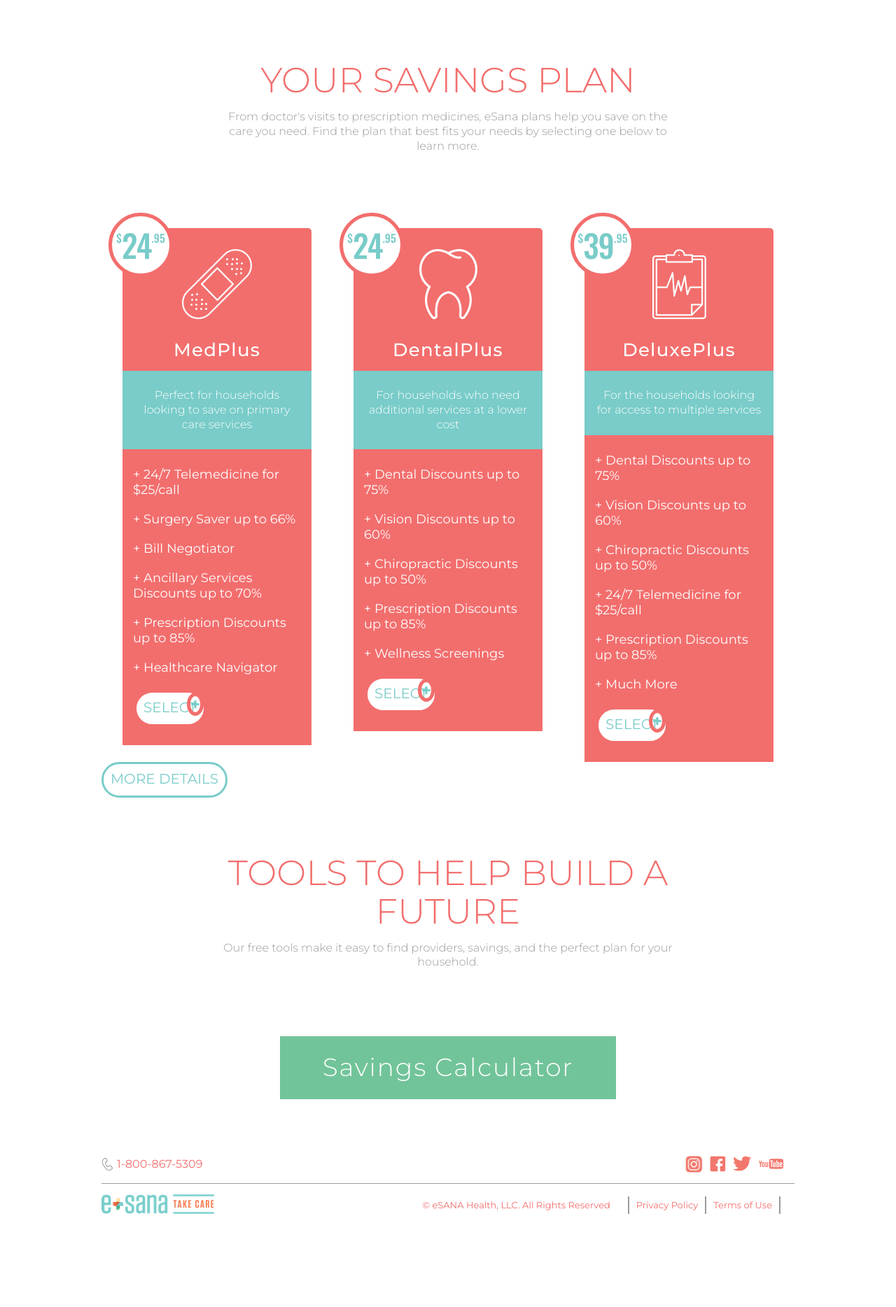
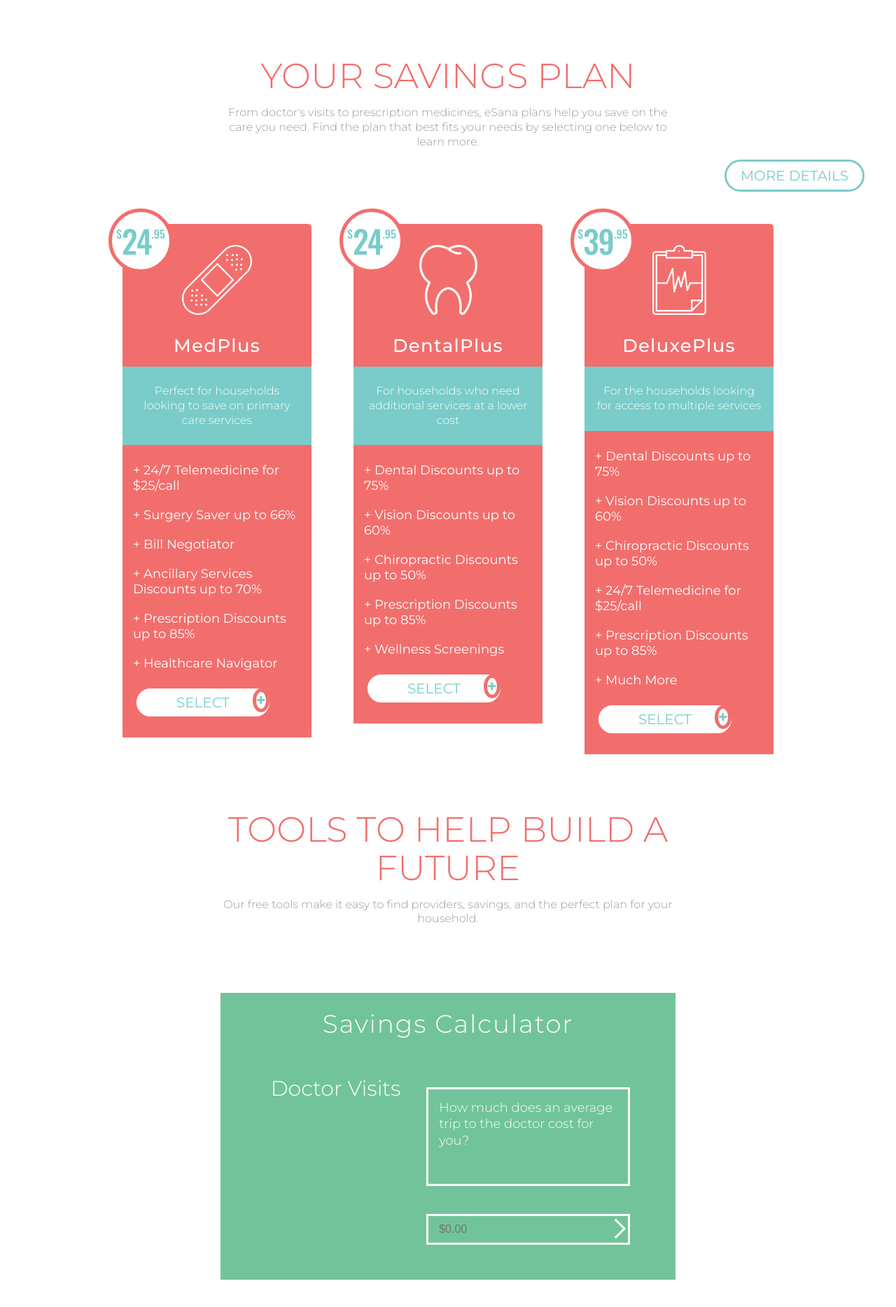
Before and after one commit to btc-brasstackscollective/eSana, a PHP site: template templates/home.html.twig in a window 1280 px wide. Shown: the part 811-2679 px from the top of the page at 70% size. Before the commit the page ends 2546 px from the top, so only its background shows below. Run offline with PHP 8.4, Linux system fonts and the light colour scheme; the template is opened without the code that fills it, so the values that code supplies are empty; some libraries are stand-ins or nearby versions.

Commit message:
home page updates

```diff
--- a/templates/home.html.twig
+++ b/templates/home.html.twig
@@ -200,7 +200,7 @@
 						</div>
 					</div>
 
-					<div class="more_details_btn_container">
+					<div class="body_btn_container center_align">
 						<a href="" class="btn blue">MORE DETAILS</a>
 					</div>
 				</div>
@@ -212,7 +212,7 @@
 		<div class="content_container">
 			<div class="row">
 				<div class="col-md-8 col-md-offset-2 col-xs-12 text-center">
-					<h1> TOOLS TO HELP BUILD A FUTURE</h1>
+					<h1>TOOLS TO HELP BUILD A FUTURE</h1>
 
 					<p>Our free tools make it easy to find providers, savings, and the perfect plan for your household.</p>
 				</div>
@@ -223,9 +223,39 @@
 	<div class="savings_calculator body_content_container">
 		<div class="content_container">
 			<div class="row">
-				<div class="col-md-6 col-md-offset-3 col-xs-12">
+				<div class="col-md-8 col-md-offset-2 col-xs-12">
 					<div class="savings_calulator_container">
 						<h3>Savings Calculator</h3>
+
+						<div class="row">
+							<div class="col-xs-12">
+								<div class="col-xs-5">
+									<h4>Doctor Visits</h4>
+
+									<div class="savings_dial_chart_container">
+
+									</div>
+								</div>
+
+								<div class="col-xs-7">
+									<p>How much does an average trip to the doctor cost for you?</p>
+
+									<div class="cost_input_container">
+										<input type="text" placeholder="$0.00" value="" /><a href="" class="saving_submit_btn"></a><!-- <input type="submit" value="" /> -->
+									</div>
+								</div>
+							</div>
+						</div>
+					</div>
+				</div>
+
+				<div class="col-md-8 col-md-offset-2 col-xs-12 text-center">
+					<h2>SAVINGS CALCULATOR</h2>
+
+					<p>With the savings calculator tool, you'll be able to see just how much money you can save when choosing eSana. Our system is designed to provide you with maximum savings.</p>
+
+					<div class="body_btn_container center_align">
+						<a href="" class="btn blue">TRY IT</a>
 					</div>
 				</div>
 			</div>
```
Also changed, not shown: public/assets/css/common.scss, public/assets/css/style.css.
